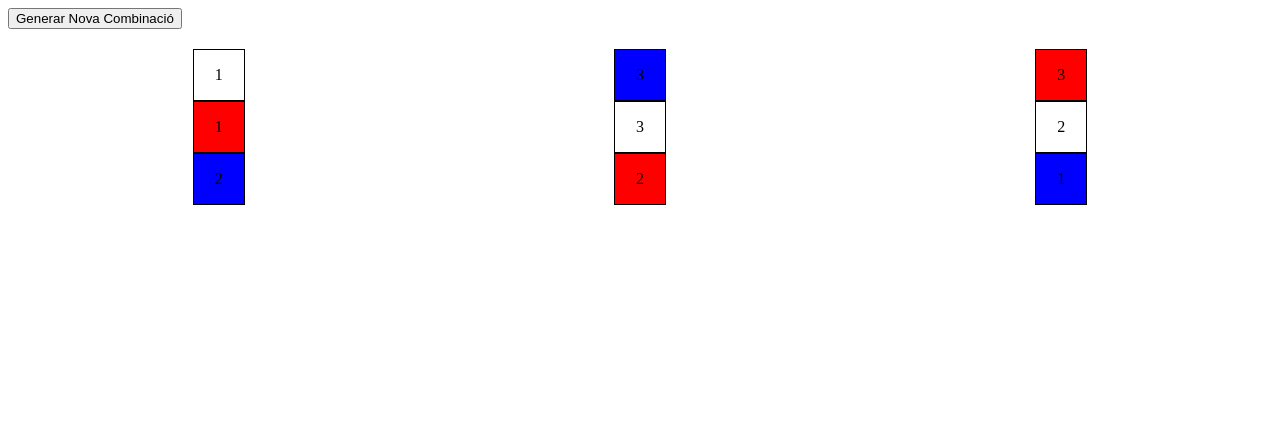
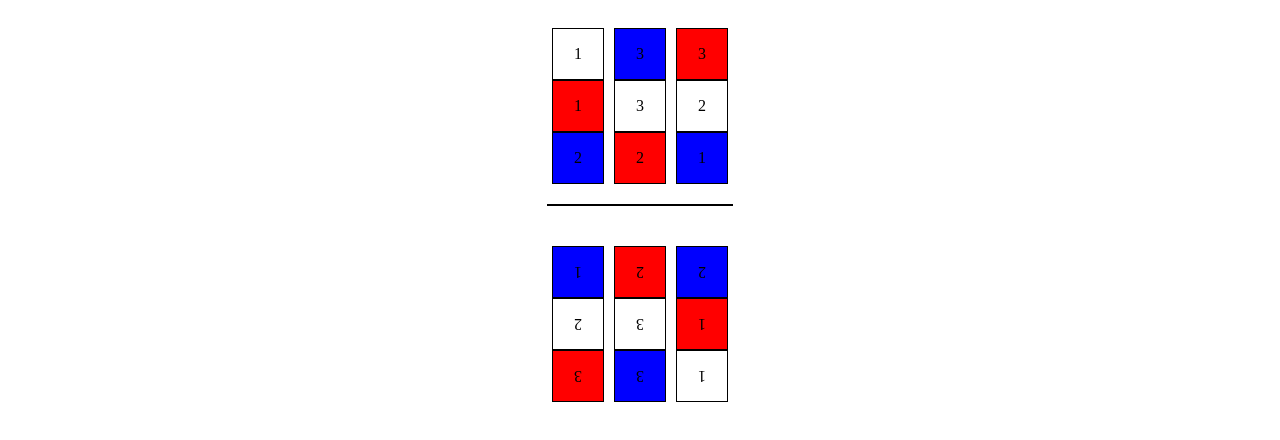
Before and after one commit to miquelferrarons/numbers-rumba, a plain HTML site: page index.html in a window 1280 px wide. Drawn offline with Linux system fonts and the light colour scheme.

Commit message:
Update index.html

```diff
--- a/index.html
+++ b/index.html
@@ -5,6 +5,18 @@
     <meta name="viewport" content="width=device-width, initial-scale=1.0">
     <title>Colors Rumba</title>
     <style>
+        body {
+            display: flex;
+            flex-direction: column;
+            align-items: center;
+        }
+
+        .combination-container {
+            display: flex;
+            flex-direction: column;
+            align-items: center;
+        }
+
         .combination {
             display: flex;
             justify-content: space-around;
@@ -25,13 +37,99 @@
             justify-content: center;
             margin: 0 5px;
         }
+
+        .mirrored .cube {
+            transform: rotate(180deg);
+        }
+
+        .black-line {
+            width: 100%;
+            height: 2px;
+            background-color: #000;
+            margin: 20px 0;
+        }
     </style>
 </head>
 <body>
-    <button onclick="generateCombination()">Generar Nova Combinació</button>
+    <div class="combination-container">
+        <div class="combination" id="combination"></div>
+        <div class="black-line"></div>
+        <div class="combination mirrored" id="mirroredCombination"></div>
+    </div>
 
-    <div class="combination" id="combination"></div>
+    <script>
+        const uniqueCubes = [
+            '1 red', '2 red', '3 red',
+            '1 blue', '2 blue', '3 blue',
+            '1 white', '2 white', '3 white'
+        ];
 
-    <script src="script.js"></script>
+        let currentCombination = [];
+        let mirroredCombination = [];
+
+        function generateCombination() {
+            const combinationDiv = document.getElementById('combination');
+            combinationDiv.innerHTML = '';
+
+            currentCombination = uniqueCubes.slice();
+            const shuffledCombination = shuffleArray(currentCombination.slice());
+
+            for (let i = 0; i < 3; i++) {
+                const columnDiv = document.createElement('div');
+                columnDiv.className = 'column';
+
+                for (let j = 0; j < 3; j++) {
+                    const cube = document.createElement('div');
+                    cube.className = 'cube';
+
+                    const currentCube = shuffledCombination[i * 3 + j].split(' ');
+                    cube.style.backgroundColor = currentCube[1].toLowerCase();
+                    cube.innerText = currentCube[0];
+
+                    columnDiv.appendChild(cube);
+                }
+
+                combinationDiv.appendChild(columnDiv);
+            }
+
+            // Create a mirrored version
+            mirroredCombination = shuffledCombination.slice().reverse();
+            const mirroredCombinationDiv = document.getElementById('mirroredCombination');
+            mirroredCombinationDiv.innerHTML = '';
+
+            for (let i = 0; i < 3; i++) {
+                const columnDiv = document.createElement('div');
+                columnDiv.className = 'column';
+
+                for (let j = 0; j < 3; j++) {
+                    const cube = document.createElement('div');
+                    cube.className = 'cube';
+
+                    const mirroredCube = mirroredCombination[i * 3 + j].split(' ');
+                    cube.style.backgroundColor = mirroredCube[1].toLowerCase();
+                    cube.innerText = mirroredCube[0];
+
+                    columnDiv.appendChild(cube);
+                }
+
+                mirroredCombinationDiv.appendChild(columnDiv);
+            }
+        }
+
+        function shuffleCombination() {
+            generateCombination();
+        }
+
+        function shuffleArray(array) {
+            for (let i = array.length - 1; i > 0; i--) {
+                const j = Math.floor(Math.random() * (i + 1));
+                [array[i], array[j]] = [array[j], array[i]];
+            }
+            return array;
+        }
+
+        // Initial combination generation on page load
+        generateCombination();
+    </script>
 </body>
 </html>
```
